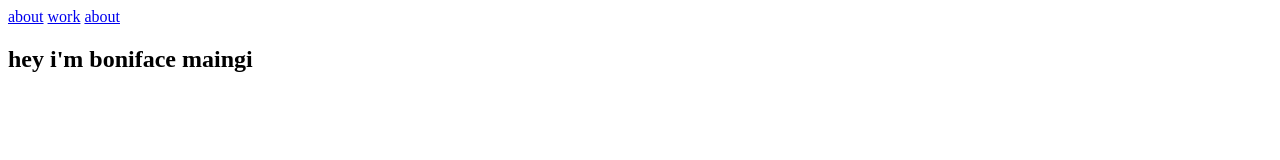
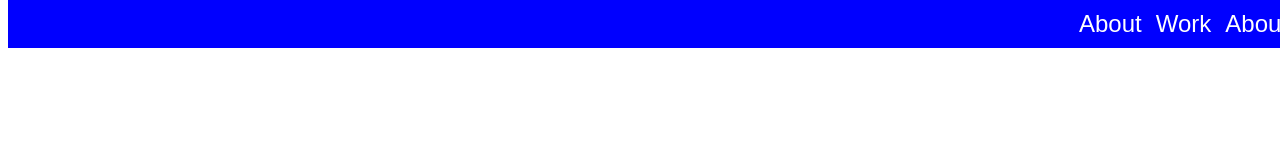
Before and after one commit to boniface0/pairprogramming2, a plain HTML site: page index.html in a window 1280 px wide. Drawn offline with Linux system fonts and the light colour scheme.

Commit message:
added styles

```diff
--- a/css/style.css
+++ b/css/style.css
@@ -0,0 +1,29 @@
+.{
+  padding: 0px;
+  margin: 0px;
+}
+body{
+  overflow-x: hidden;
+}
+#navbar{
+  display: inline-block;
+  top: 0px;
+  position: fixed;
+  z-index:1;
+  width: 100%;
+  text-align: right;
+  background-color: blue;
+  padding: 10px;
+}
+#navbar a{
+  align-items: center;
+  text-decoration: none;
+  font-size: 24px;
+  color: white;
+  text-transform: capitalize;
+  font-family: fantasy;
+  padding-right: 10px
+}
+#welcome-section{
+  height: 100vh;
+}
--- a/index.html
+++ b/index.html
@@ -8,6 +8,26 @@
 
   <body>
     <script src="https://cdn.freecodecamp.org/testable-projects-fcc/v1/bundle.js"></script>
+<style media="screen">
+@media only screen and (max-width:768px){
+
+  body{
+    background: black;
+  }
+  #navbar {
+    display: grid;
+    text-align: left;
+  }
+
+}
+#welcome-section{
+  height: 100vh;
+}
+#navbar{
+  top:0px;
+  position:fixed;
+}
+</style>
 
     <!--
 
@@ -47,7 +67,7 @@
   <div id="about">
 
   </div>
-<a href="https://github.com/boniface0/pairprogramming2/blob/master/index.html" id="profile-link"></a>
+<a href="https://github.com/boniface0/pairprogramming2/blob/master/index.html" id="profile-link" target="_blank"></a>
     <script  src="js/index.js"></script>
   </body>
 </html>
```
